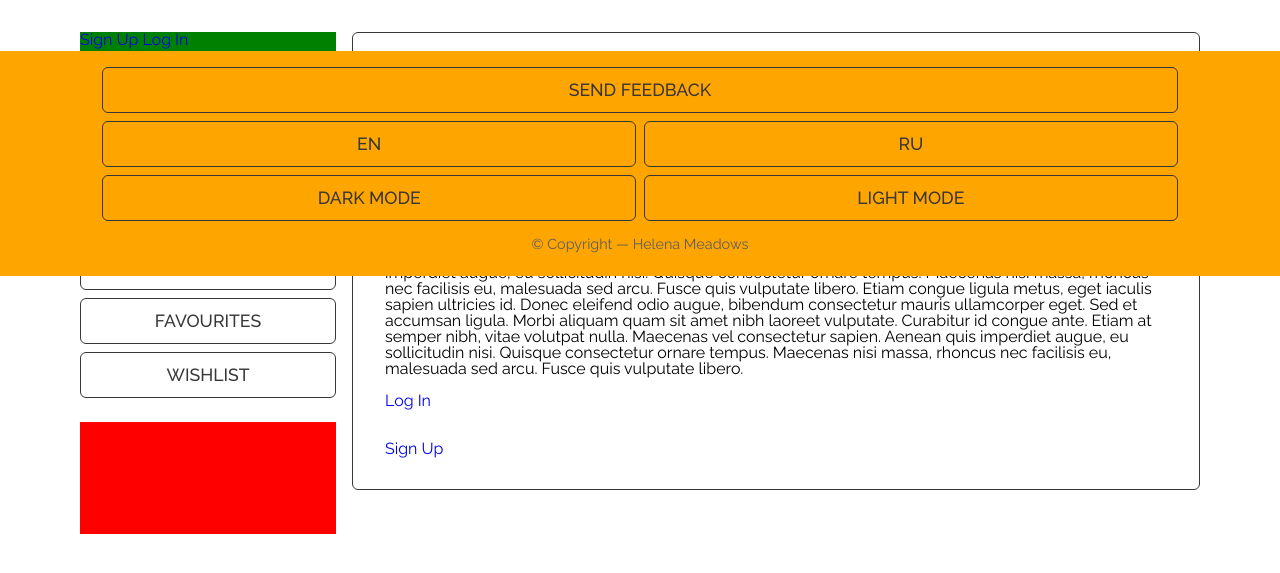
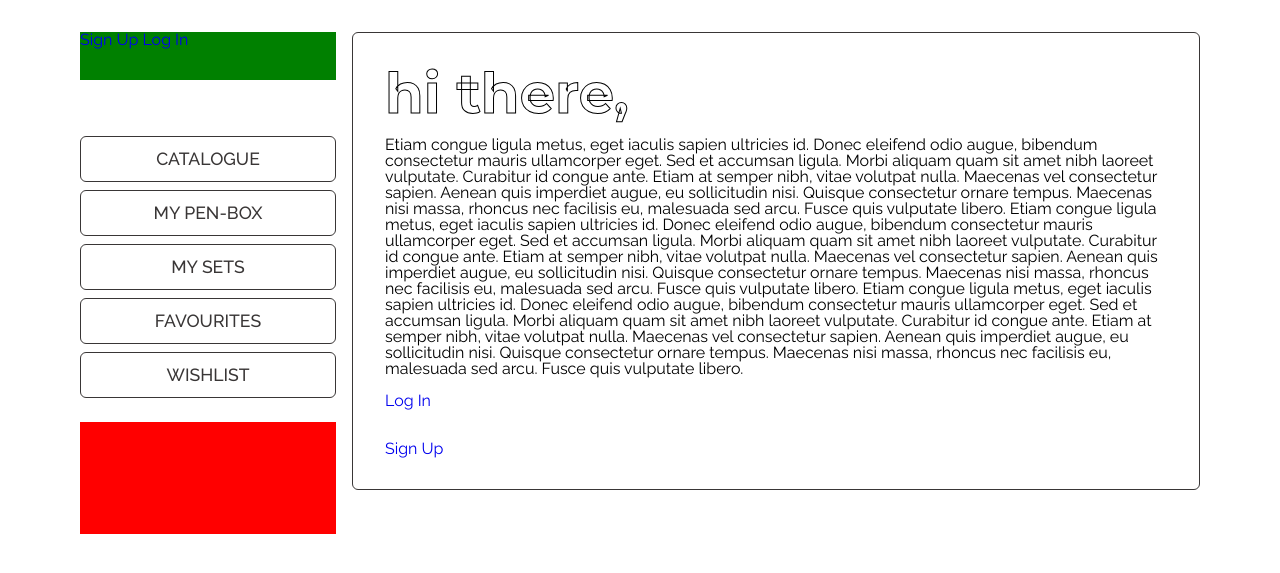
Before and after one commit to elenmeadows/mypenbox, a PHP site: page / in a window 1280 px wide. Shown: the top 573 px of the page. Run offline with PHP 8.4, Linux system fonts and the light colour scheme.

Commit message:
07 jan 2022

```diff
--- a/css/style.css
+++ b/css/style.css
@@ -1,4 +1,4 @@
-@import url('https://fonts.googleapis.com/css2?family=Quicksand:wght@300;400;500;600;700&family=Raleway:ital,wght@0,100;0,200;0,300;0,400;0,500;0,600;0,700;0,800;0,900;1,100;1,200;1,300;1,400;1,500;1,600;1,700;1,800;1,900&display=swap');
+@import url('https://fonts.googleapis.com/css2?family=Montserrat:ital,wght@0,100;0,200;0,300;0,400;0,500;0,600;0,700;0,800;0,900;1,100;1,200;1,300;1,400;1,500;1,600;1,700;1,800;1,900&family=Raleway:ital,wght@0,100;0,200;0,300;0,400;0,500;0,600;0,700;0,800;0,900;1,100;1,200;1,300;1,400;1,500;1,600;1,700;1,800;1,900&display=swap');
 
 *,
 *::before,
@@ -18,7 +18,7 @@
     --clr-search: #E6DFEF;
 
     --ff-raleway: "Raleway", Helvetica, sans-serif;
-    --ff-quicksand: "Quicksand", Helvetica, sans-serif;
+    --ff-montserrat: "Montserrat", Helvetica, sans-serif;
 }
 
 html, body, div, span, object, iframe,
@@ -207,7 +207,7 @@ header {
 
 .settings {
     grid-area: settings;
-    display: flex;
+    display: none;
     flex-flow: row wrap;
     gap: 0.5rem;
     width: 100%;
@@ -325,15 +325,12 @@ header {
 }
 
 .greeting {
-    font-family: var(--ff-quicksand);
+    font-family: var(--ff-montserrat);
     font-size: 3.5rem;
-    text-transform: uppercase;
-    text-shadow:
-    -1px -1px 0 var(--clr-primary),
-    1px -1px 0 var(--clr-primary),
-    -1px 1px 0 var(--clr-primary),
-    1px 1px 0 var(--clr-primary);
-    color: #FFF;
+    text-transform: lowercase;
+    -webkit-text-stroke-width: 1px;
+    -webkit-text-stroke-color: #000;
+    color: rgba(0, 0, 0, 0);
     margin: 2rem 2rem 1rem;
 }
 
--- a/index.html
+++ b/index.html
@@ -5,6 +5,7 @@
         <title>my pen-box</title>
         <meta name="viewport" content="width=device-width, initial-scale=1.0">
         <link rel="stylesheet" href="css/style.css">
+        <script src="https://code.jquery.com/jquery-3.6.0.js" integrity="sha256-H+K7U5CnXl1h5ywQfKtSj8PCmoN9aaq30gDh27Xc0jk=" crossorigin="anonymous"></script>
     </head>
     <body>
         <div class="grid">
@@ -45,7 +46,7 @@
             </nav>
 
             <div class="content-window">
-                <h2 class="greeting">HI THERE</h2>
+                <h2 class="greeting">hi there,</h2>
                 <p class="about-text">Etiam congue ligula metus, eget iaculis sapien ultricies id. Donec eleifend odio augue, bibendum consectetur mauris ullamcorper eget. Sed et accumsan ligula. Morbi aliquam quam sit amet nibh laoreet vulputate. Curabitur id congue ante. Etiam at semper nibh, vitae volutpat nulla. Maecenas vel consectetur sapien. Aenean quis imperdiet augue, eu sollicitudin nisi. Quisque consectetur ornare tempus. Maecenas nisi massa, rhoncus nec facilisis eu, malesuada sed arcu. Fusce quis vulputate libero.
                 Etiam congue ligula metus, eget iaculis sapien ultricies id. Donec eleifend odio augue, bibendum consectetur mauris ullamcorper eget. Sed et accumsan ligula. Morbi aliquam quam sit amet nibh laoreet vulputate. Curabitur id congue ante. Etiam at semper nibh, vitae volutpat nulla. Maecenas vel consectetur sapien. Aenean quis imperdiet augue, eu sollicitudin nisi. Quisque consectetur ornare tempus. Maecenas nisi massa, rhoncus nec facilisis eu, malesuada sed arcu. Fusce quis vulputate libero.
                 Etiam congue ligula metus, eget iaculis sapien ultricies id. Donec eleifend odio augue, bibendum consectetur mauris ullamcorper eget. Sed et accumsan ligula. Morbi aliquam quam sit amet nibh laoreet vulputate. Curabitur id congue ante. Etiam at semper nibh, vitae volutpat nulla. Maecenas vel consectetur sapien. Aenean quis imperdiet augue, eu sollicitudin nisi. Quisque consectetur ornare tempus. Maecenas nisi massa, rhoncus nec facilisis eu, malesuada sed arcu. Fusce quis vulputate libero. </p>
--- a/js/main.js
+++ b/js/main.js
@@ -1,14 +1,82 @@
-/* Set the width of the side navigation to 250px and the left margin of the page content to 250px and add a black background color to body */
-function openNav() {
-  document.getElementById("mySidenav").style.height = "fit-content";
-  document.body.style.backgroundColor = "rgba(0,0,0,0.4)";
+
+$(".set-icon").click(function() {
+  if ( $( ".settings" ).is( ":hidden" ) ) {
+    $(".settings").slideDown(100);
+    $(".settings").css("display", "flex");
+    $("body").css("background-color", "rgba(0,0,0,0.6)");
+    $("body").css("z-index", 1000);
+    $(".main-nav").css("pointer-events", "none");
+    $(".content-window").css("pointer-events", "none");
+  } else {
+    $(".settings").slideUp(200);
+    $("body").css("background-color", "white");
+    $(".main-nav").css("pointer-events", "");
+    $(".content-window").css("pointer-events", "");
+  }
+});
+
+window.onclick = function(event) {
+  if (!event.target.matches(".set-icon", ".settings", ".settings a") && !event.target.matches(".settings") && !event.target.matches(".settings a")) {
+      $(".settings").slideUp(200);
+      $("body").css("background-color", "white");
+      $(".main-nav").css("pointer-events", "");
+      $(".content-window").css("pointer-events", "");
+  }
+};
+
+function mQuery() {
+    if (window.matchMedia("(min-width: 1024px)").matches) {
+        $(".settings").slideUp(1);
+        $("body").css("background-color", "white");
+        $(".main-nav").css("pointer-events", "");
+        $(".content-window").css("pointer-events", "");
+    }
+};
+
+mQuery();
+window.matchMedia("(min-width: 1024px)").addListener(mQuery);
+
+
+/* function myFunction() {
+  document.getElementById("myDropdown").classList.toggle("show");
 }
 
-/* Set the width of the side navigation to 0 and the left margin of the page content to 0, and the background color of body to white */
-function closeNav() {
-  document.getElementById("mySidenav").style.height = "0";
-  document.body.style.backgroundColor = "white";
+
+window.onclick = function(event) {
+  if (!event.target.matches('.dropbtn')) {
+    var dropdowns = document.getElementsByClassName("dropdown-content");
+    var i;
+    for (i = 0; i < dropdowns.length; i++) {
+      var openDropdown = dropdowns[i];
+      if (openDropdown.classList.contains('show')) {
+        openDropdown.classList.remove('show');
+      }
+    }
+  }
+} */
+
+
+/* function myFunction() {
+  document.querySelector(".settings").classList.toggle("show-settings");
+  let openedDropdown =
+  if () {
+
+  }
 }
+
+window.onclick = function(event) {
+  if (!event.target.matches('.set-icon')) {
+    let dropdowns = document.getElementsByClassName("settings");
+    let i;
+    for (i = 0; i < dropdowns.length; i++) {
+      let openDropdown = dropdowns[i];
+      if (openDropdown.classList.contains('show-settings')) {
+        openDropdown.classList.remove('show-settings');
+      }
+    }
+  }
+}
+*/
 
 /* let toggleNavStatus = false;
 
@@ -22,6 +90,7 @@ let toggleNav = function() {
         getSidebarUl.style.visibility = "visible";
         getSidebar.style.width = "290px";
         getSidebarTitle.style.opacity = "0.5";
+        document.body.style.backgroundColor = "rgba(0,0,0,0.4)";
 
         let arrayLength = getSidebarLinks.length;
         for (let i = 0; i < arrayLength; i++) {
@@ -32,9 +101,9 @@ let toggleNav = function() {
     }
 
     else if (toggleNavStatus === true) {
-        getSidebarUl.style.visibility = "visible";
         getSidebar.style.width = "60px";
         getSidebarTitle.style.opacity = "0";
+        document.body.style.backgroundColor = "white";
 
         let arrayLength = getSidebarLinks.length;
         for (let i = 0; i < arrayLength; i++) {
@@ -45,5 +114,4 @@ let toggleNav = function() {
 
         toggleNavStatus = false;
     }
-}
-*/
+} */
```
Also changed, not shown: exercise3.html (+6 -6 lines), justsmth.html (added, +20 -0 lines).
